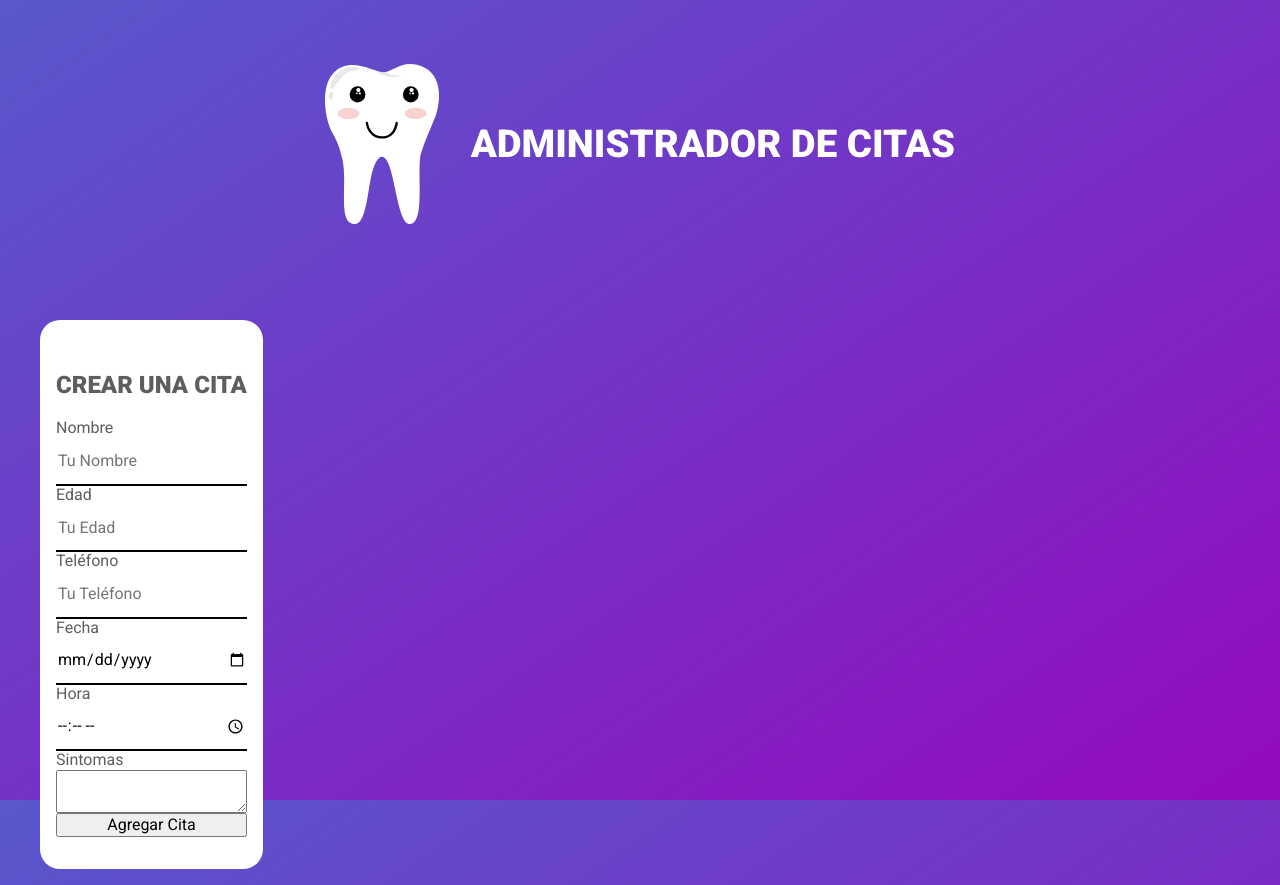
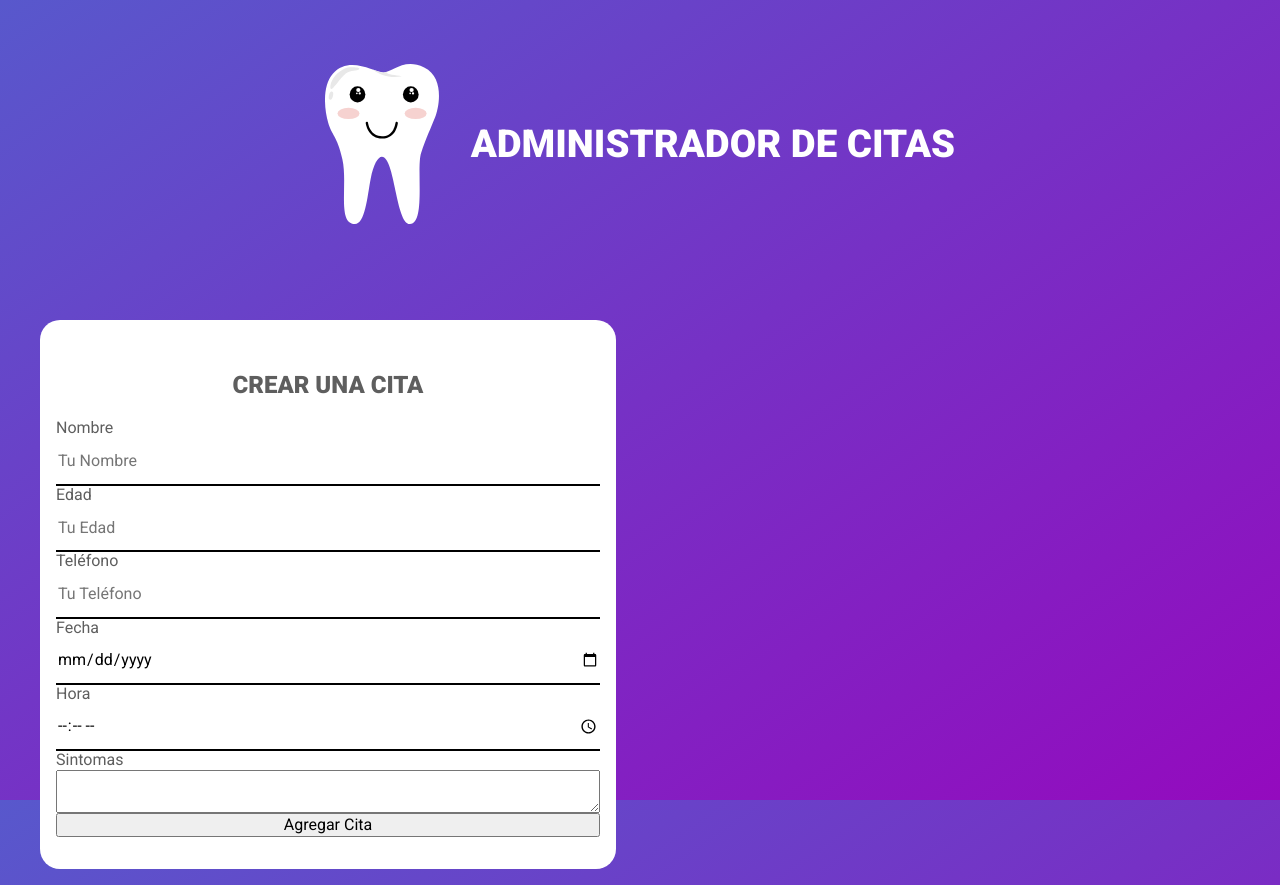
Before and after one commit to FTH-EGC/App-Clientes, a React (Create React App) app: page / in a window 1280 px wide. Built offline with nearby package versions, Linux system fonts and the light colour scheme.

Commit message:
Corrigiendo grid column del contenido

```diff
--- a/src/index.css
+++ b/src/index.css
@@ -38,7 +38,7 @@ body{
 }
 @media (min-width: 768px){
     .contenido{
-      grid-template-columns: repeat(2, max-content);
+      grid-template-columns: repeat(2,1fr);
       column-gap: 3rem;
     }
 }
```
